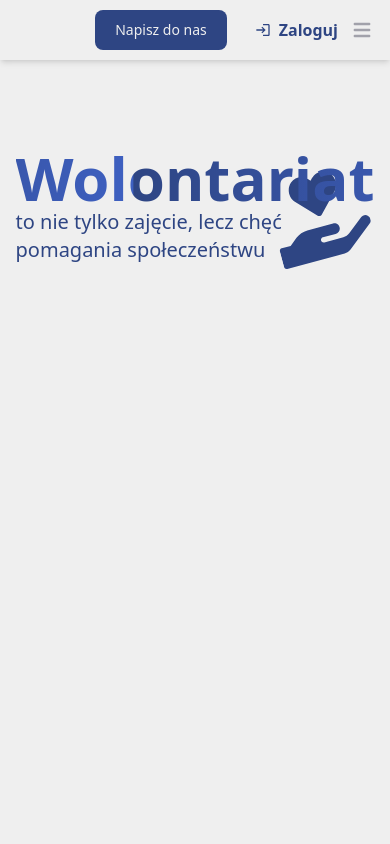
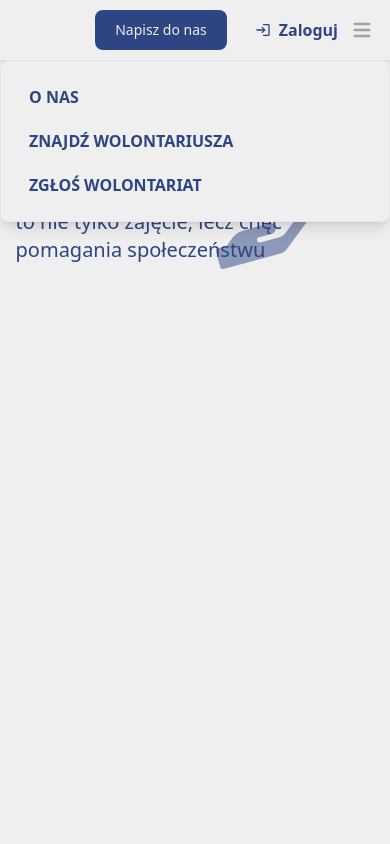
Before and after one commit to style77/volunteering, a Next.js app: page / in a window 390 px wide. Both pictures are taken after a click on the button "Otwórz menu". Shown: the top 844 px of the page. Built offline with nearby package versions, Linux system fonts and the light colour scheme; no server answers; what tailwindcss-font-inter would draw is missing.

Commit message:
dodano navbar na urzadzeniach mobilnych

```diff
--- a/components/navbar.tsx
+++ b/components/navbar.tsx
@@ -50,9 +50,19 @@ export const Navbar = () => {
     getAccount();
   }, [user]);
 
+  const toggleNavbar = () => {
+    const navbar = document.getElementById("navbar-sticky")
+    if (navbar) {
+      navbar.classList.toggle("hidden");
+    }
+  }
+
   return (
     <>
-      <nav className="bg-background-color py-2.5 w-full z-20 top-0 left-0 shadow-md">
+      <nav
+        className="bg-background-color py-2.5 w-full z-20 top-0 left-0 shadow-md"
+        id="nav"
+      >
         <div className="container flex justify-between items-center mx-auto">
           <a className="flex items-center"></a>
           <div className="flex md:order-2">
@@ -95,6 +105,7 @@ export const Navbar = () => {
               className="inline-flex items-center p-2 mr-2 text-sm text-zinc-400 rounded-lg md:hidden hover:text-zinc-300 transition"
               aria-controls="navbar-sticky"
               aria-expanded="false"
+              onClick={() => toggleNavbar()}
             >
               <span className="sr-only font-inter font-semibold">
                 Otwórz menu
@@ -115,10 +126,10 @@ export const Navbar = () => {
             </button>
           </div>
           <div
-            className="hidden justify-between items-center w-full md:flex md:w-auto md:order-1 ml-20"
+            className="hidden flex flex-col justify-between items-center w-full md:flex md:w-auto md:order-1 md:ml-20 absolute top-11 md:static z-50"
             id="navbar-sticky"
           >
-            <ul className="flex flex-col p-4 mt-4 rounded-lg border md:flex-row md:space-x-8 md:mt-0 md:text-sm md:font-medium md:border-0 gap-1">
+            <ul className="flex flex-col p-4 mt-4 rounded-lg border w-full bg-background-color shadow-lg md:shadow-none  md:bg-transparent md:w-auto md:flex-row md:space-x-8 md:mt-0 md:text-sm md:font-medium md:border-0 gap-1">
               <li>
                 <Link href="/">
                   <a
--- a/pages/_document.tsx
+++ b/pages/_document.tsx
@@ -3,7 +3,15 @@ import { Html, Head, Main, NextScript } from "next/document";
 export default function Document() {
   return (
     <Html>
-      <Head />
+      <Head>
+        <link rel="icon" href="/favicon.ico" />
+        <link rel="preconnect" href="https://fonts.googleapis.com" />
+        <link rel="preconnect" href="https://fonts.gstatic.com" />
+        <link
+          href="https://fonts.googleapis.com/css2?family=Inter:wght@400;500;600;700&display=swap"
+          rel="stylesheet"
+        />
+      </Head>
       <body className="bg-background-color">
         <Main />
         <NextScript />
--- a/pages/index.tsx
+++ b/pages/index.tsx
@@ -16,15 +16,15 @@ const Home: NextPage = () => {
         <div className="flex flex-row gap-48 mt-20">
           <div className="h-screen">
             <div className="flex flex-col">
-              <h1 className="flex font-inner font-semibold text-transparent animate-ltr-linear-infinite bg-clip-text bg-gradient-to-r from-main-color to-main-color-2 text-6xl lg:text-9xl z-50">
+              <h1 className="flex font-inner font-semibold text-transparent animate-ltr-linear-infinite bg-clip-text bg-gradient-to-r from-main-color to-main-color-2 text-6xl lg:text-9xl z-30">
                 Wolontariat
               </h1>
-              <h2 className="flex font-inner text-main-color text-xl lg:text-4xl">
+              <h2 className="flex font-inner text-main-color text-xl lg:text-4xl z-30">
                 to nie tylko zajęcie, lecz chęć <br /> pomagania społeczeństwu
               </h2>
             </div>
           </div>
-          <div className="flex absolute ml-64 mt-5 z-10 -rotate-[15deg] lg:relative lg:ml-0 lg:mt-0 lg:rotate-0">
+          <div className="flex absolute ml-48 mt-5 z-10 opacity-50 md:opacity-100 -rotate-[15deg] lg:relative lg:ml-0 lg:mt-0 lg:rotate-0">
             <FaHandHoldingHeart className="flex text-8xl lg:text-[25rem] text-main-color"></FaHandHoldingHeart>
           </div>
         </div>
```
